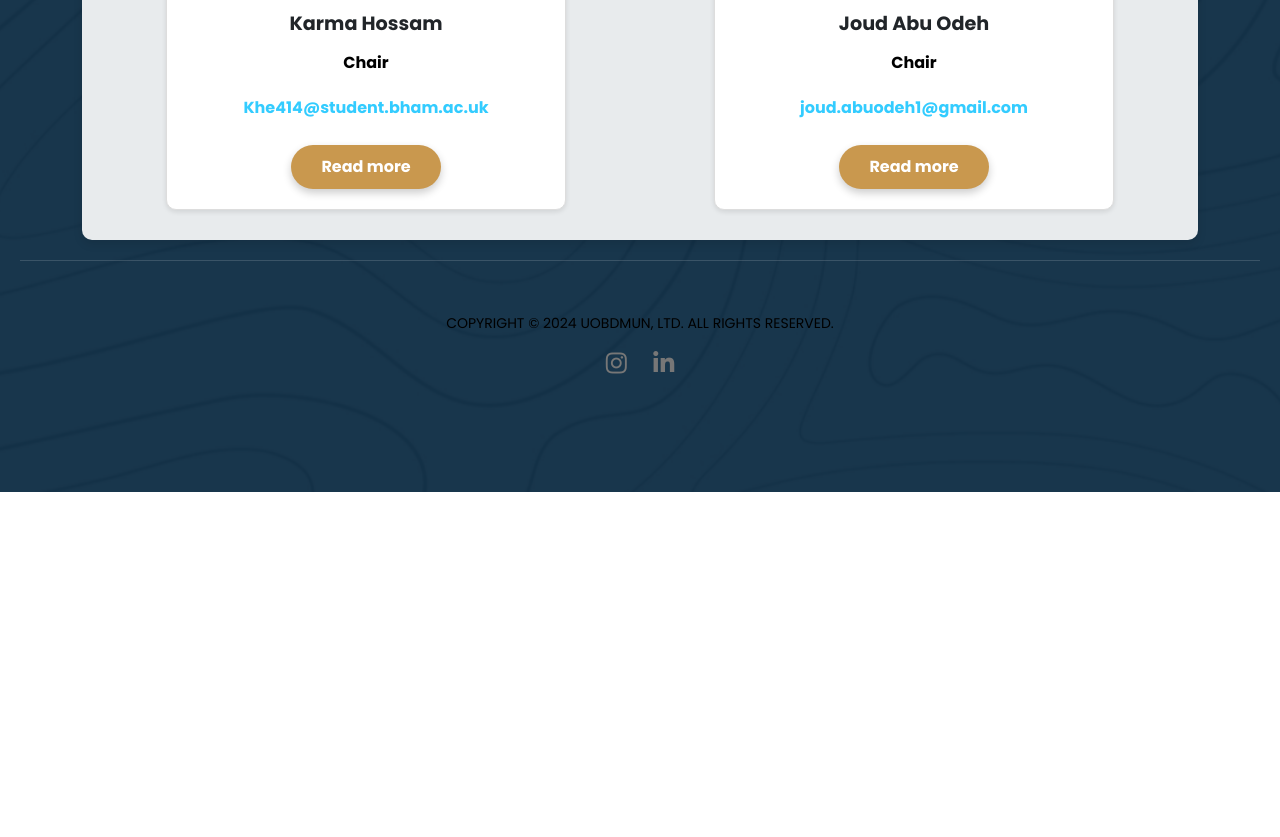
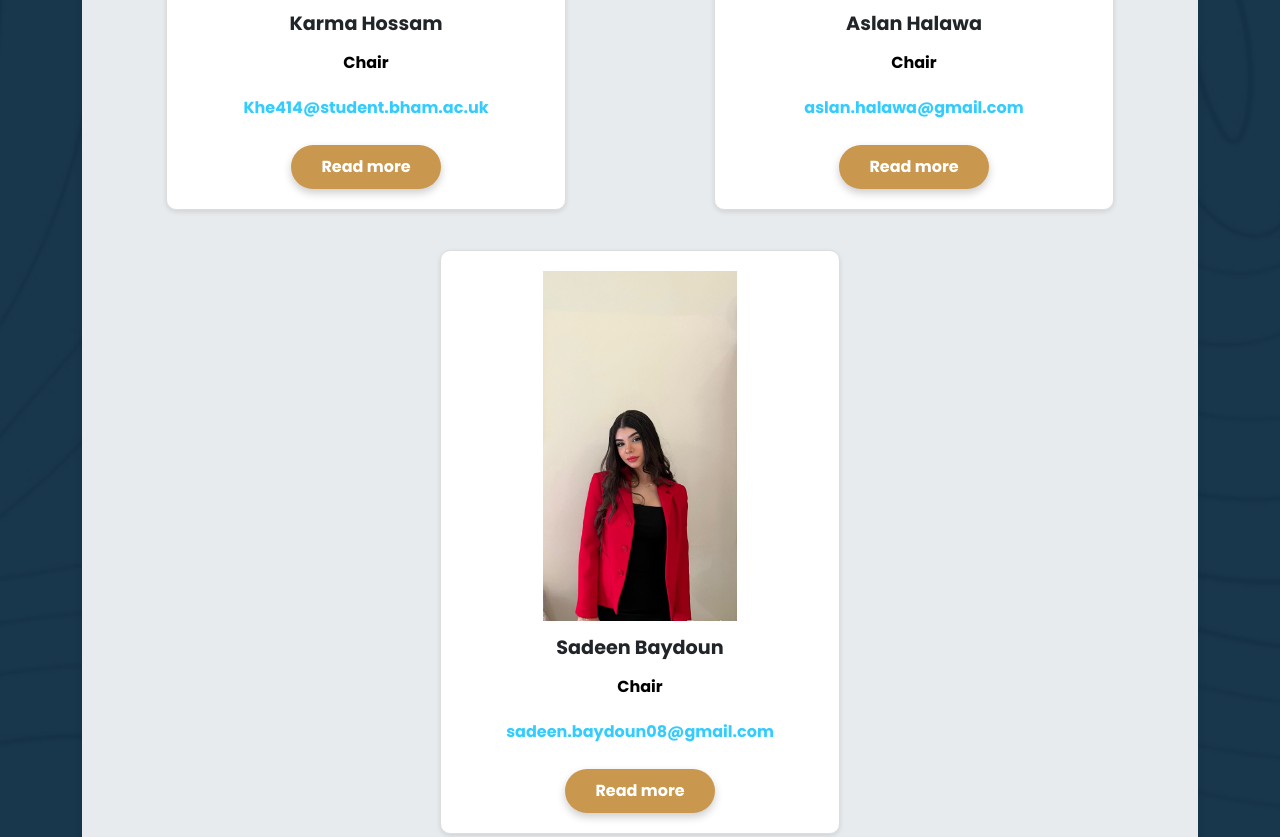
Before and after one commit to chamghannoum/mun-2026, a plain HTML site: page detail.html in a window 1280 px wide. Shown: the part 1086-1923 px from the top of the page. Before the commit the page ends 1578 px from the top, so only its background shows below. Drawn offline with nearby package versions, Linux system fonts and the light colour scheme.

Commit message:
hsc removal

```diff
--- a/detail.html
+++ b/detail.html
@@ -112,12 +112,24 @@ https://templatemo.com/tm-569-edu-meeting
                 </div>
                 <div class="chair-card">
                   <input id="ch2" type="checkbox">
-                    <img src="assets/images/chair2.jpeg" alt="Co-Chair Photo" class="chair-photo">
-                    <h3>Joud Abu Odeh</h3>
+                  <img src="assets/images/chair5.jpeg" alt="Chair Photo" class="chair-photo">
+                  <h3>Aslan Halawa</h3>
                   <p class="chair-title">Chair</p>
-                    <p class="chair-title"><a href="mailto:joud.abuodeh1@gmail.com">joud.abuodeh1@gmail.com</a></p>
+                  <p class="chair-title"><a href="mailto:aslan.halawa@gmail.com">aslan.halawa@gmail.com</a></p>
                   <div class ="bio">
-                    <p class="chair-bio">Joud is currently a first-year student majoring in cybersecurity. Her participation in MUN has had a significant impact on her life. Through MUN, she has developed skills such as effective communication, critical thinking, and research, which have helped her tremendously. She now has a forum to discuss and debate global topics, improving her knowledge and understanding of global issues. She has met and engaged with people from various cultures and backgrounds, broadening her perspective. Joud is thrilled to chair the UNSC committee and is excited to meet all the delegates!</p>
+                    <p class="chair-bio">Aslan Halawa is a senior at Al Mawakeb. He started his MUN journey 3 years ago participating in over 12 conferences in various roles including delegate, chair, and executive board. To Aslan, MUN was a site to advance his public speaking, debating, and critical thinking skills. While simultaneously developing his networking skills with connections being made with people from all over the world. Overall, While MUN has developed Aslan's skills, it has also offered information on globally important topics that enriched his understanding of the world around him. Aslan cannot wait to meet all of his delegates and help them engage in fruitful debates throughout the conference!</p>
+                    <label for="ch">Show less</label>
+                  </div>
+                  <label for="ch">Read more</label>
+              </div>
+              <div class="chair-card">
+                  <input id="ch3" type="checkbox">
+                  <img src="assets/images/chair6.png" alt="Co-Chair Photo" class="chair-photo">
+                  <h3>Sadeen Baydoun</h3>
+                  <p class="chair-title">Chair</p>
+                  <p class="chair-title"><a href="mailto:sadeen.baydoun08@gmail.com">sadeen.baydoun08@gmail.com</a></p>
+                  <div class ="bio">
+                  <p class="chair-bio">Sadeen Baydoun, a senior at Al Mawakeb School, has been profoundly influenced by her extensive involvement in Model United Nations (MUN). Through MUN, she has cultivated essential skills such as communication, critical thinking, and leadership, while gaining a deeper understanding of global issues. Her participation has also provided opportunities to connect with peers from diverse backgrounds, enriching her perspective and fostering meaningful collaborations. MUN has been a transformative platform, shaping her into a compassionate and globally conscious individual. With a strong passion for diplomacy and international relations, Sadeen is eager to contribute her expertise as a chair for this year's conference.</p>
                   <label for="ch2">Show less</label>
                 </div>
                 <label for="ch2">Read more</label>
```
Also changed, not shown: commitees.html (+2 -2 lines). Lines whose indentation alone changed are shown as unchanged.
